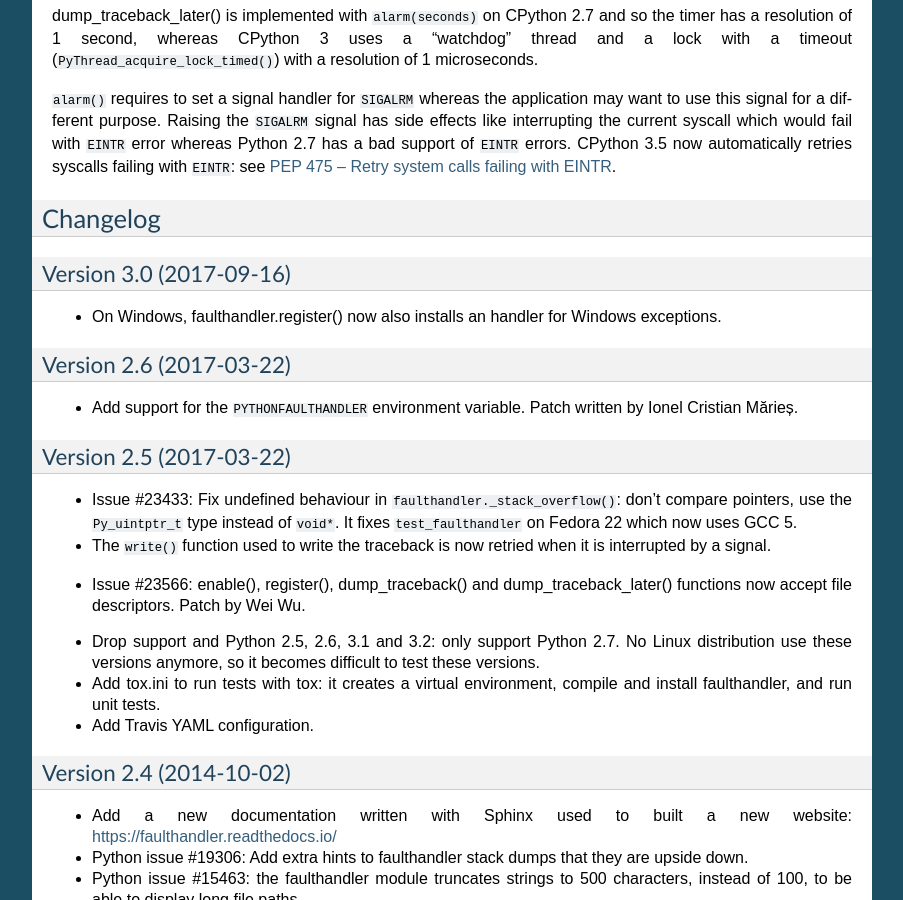
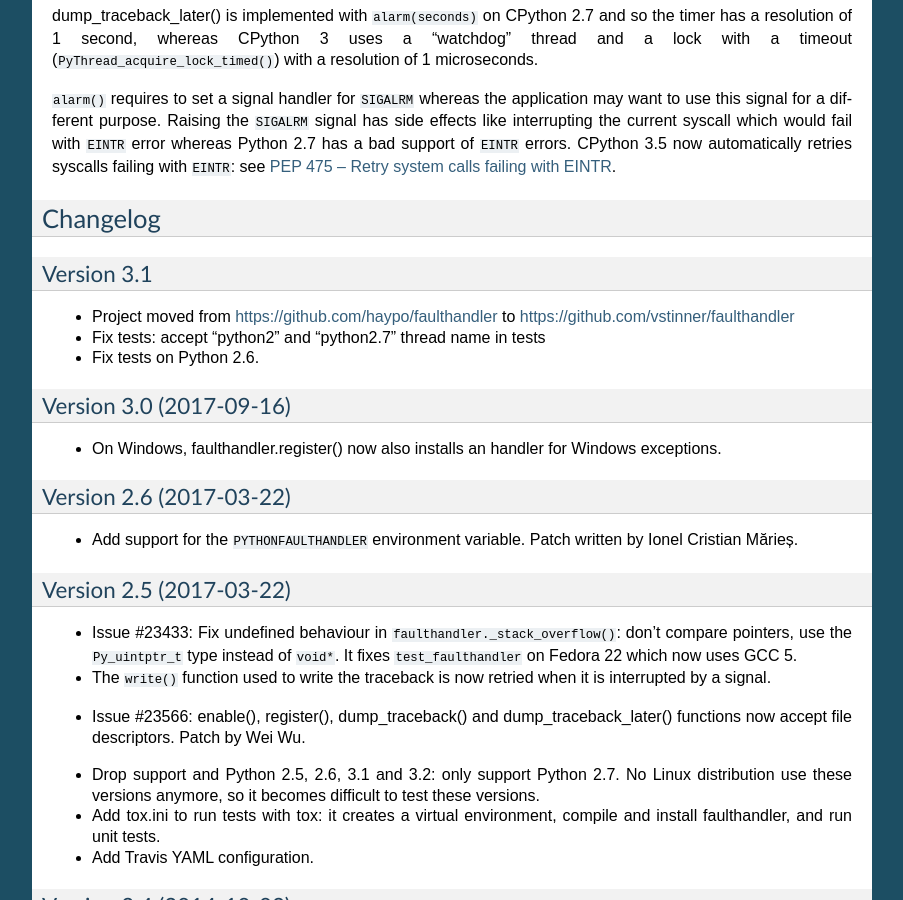
Before and after one commit to vstinner/faulthandler, a Sphinx documentation site: the page built from doc/index.rst, in a window 1280 px wide and 900 px high, scrolled down 4433 px. Shown: the whole window, without its empty margins (198-1101 px from the left). Built offline with Sphinx 7.4.7, drawn with Linux system fonts in a browser that asks for light colours.

Commit message:
Update changelog

```diff
--- a/doc/index.rst
+++ b/doc/index.rst
@@ -328,6 +328,14 @@ would fail with ``EINTR`` error whereas Python 2.7 has a bad support of
 Changelog
 =========
 
+Version 3.1
+-----------
+
+* Project moved from https://github.com/haypo/faulthandler to
+  https://github.com/vstinner/faulthandler
+* Fix tests: accept "python2" and "python2.7" thread name in tests
+* Fix tests on Python 2.6.
+
 Version 3.0 (2017-09-16)
 ------------------------
 
```
